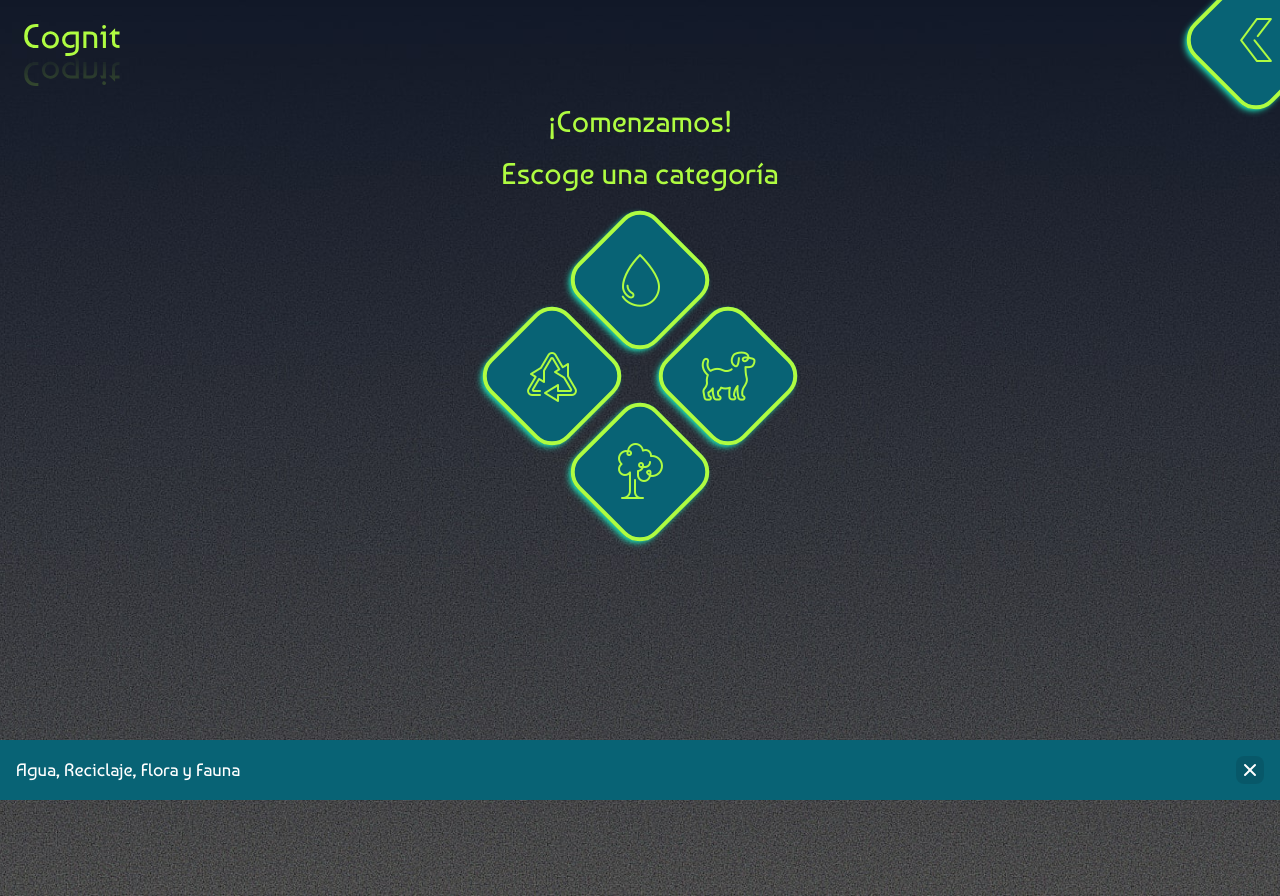
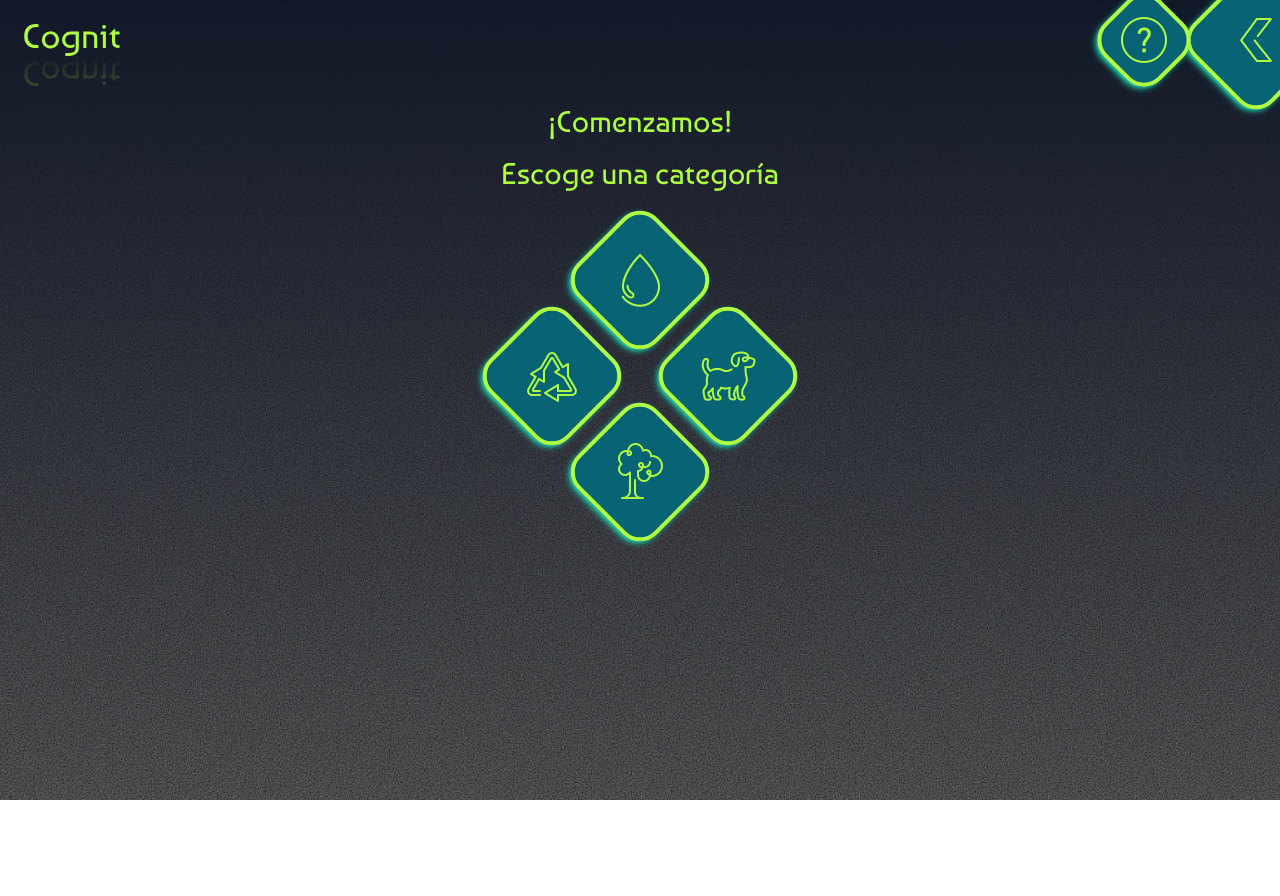
Before and after one commit to jorditosa/TFM-Cognit-Frontend, a React (Vite) app: page /games in a window 1280 px wide. After the commit the page ends 800 px from the top, so only its background shows below. Built offline with nearby package versions, Linux system fonts and the light colour scheme.

Commit message:
added confetti, and some spacing fixed

```diff
--- a/package.json
+++ b/package.json
@@ -20,6 +20,7 @@
     "prop-types": "^15.8.1",
     "react": "^18.2.0",
     "react-dom": "^18.2.0",
+    "react-dom-confetti": "^0.2.0",
     "react-error-boundary": "^4.0.11",
     "react-i18next": "^13.5.0",
     "react-magic-motion": "^1.0.9",
--- /dev/null
+++ b/src/components/Confetti.jsx
@@ -0,0 +1,27 @@
+import PropTypes from "prop-types";
+import Confetti from 'react-dom-confetti';
+
+const config = {
+  angle: 90,
+  spread: 360,
+  startVelocity: 40,
+  elementCount: 70,
+  dragFriction: 0.12,
+  duration: 3000,
+  stagger: 3,
+  width: "10px",
+  height: "10px",
+  perspective: "500px",
+  colors: ["#000", "#AFFC41"]
+};
+
+const ConfettiComponent = ({ active }) => {
+  console.log(active)
+  return <Confetti active={active} config={config} />
+};
+
+ConfettiComponent.propTypes = {
+  active: PropTypes.bool.isRequired
+}
+
+export default ConfettiComponent
--- a/src/components/HeaderBackBtn.jsx
+++ b/src/components/HeaderBackBtn.jsx
@@ -22,6 +22,20 @@ const Header = () => {
         size='sm'
         className='absolute -right-8 -top-4'
       />
+
+       <Rombo
+        textContent={
+          <button
+          onClick={() => navigate('/dashboard/general-info')}
+          className='flex items-center w-full'
+          >
+            <img src="/assets/icons8-ayuda-50.png" alt="help icon" />
+          </button>
+        }
+        font='xs'
+        size='xs'
+        className='absolute right-24 -top-0'
+      />
     </header>
   )
 }
--- a/src/components/Legend.jsx
+++ b/src/components/Legend.jsx
@@ -1,30 +1,28 @@
+import { t } from "i18next"
+import { Link } from "react-router-dom"
+
 const Legend = () => {
   return (
-    <div className="fixed inset-x-0 bottom-0">
+    <div className="container w-full mx-auto flex items-center justify-center mt-96 ">
       <div
-        className="relative flex items-center justify-between gap-4 bg-blue p-4 text-white"
+        className="relative flex items-center justify-between gap-4 bg-blue/50 rounded-full p-4 text-white"
       >
         <p className="text-lg font-medium">
-          Agua, Reciclaje, Flora y Fauna
+          {t("help_tag_game")}
         </p>
 
+        <Link
+        to="/"
+        title="help"
+        >
         <button
           aria-label="Close"
           className="shrink-0 rounded-lg bg-black/10 p-1 transition hover:bg-black/20"
+
         >
-          <svg
-            xmlns="http://www.w3.org/2000/svg"
-            className="h-5 w-5"
-            viewBox="0 0 20 20"
-            fill="currentColor"
-          >
-            <path
-              fillRule="evenodd"
-              d="M4.293 4.293a1 1 0 011.414 0L10 8.586l4.293-4.293a1 1 0 111.414 1.414L11.414 10l4.293 4.293a1 1 0 01-1.414 1.414L10 11.414l-4.293 4.293a1 1 0 01-1.414-1.414L8.586 10 4.293 5.707a1 1 0 010-1.414z"
-              clipRule="evenodd"
-            />
-          </svg>
+          <img src="/assets/icons8-ayuda-50.png" alt="" />
         </button>
+        </Link>
       </div>
     </div>
   )
--- a/src/index.css
+++ b/src/index.css
@@ -69,3 +69,31 @@ New CSS Effects
     below -2px linear-gradient(to top, transparent,
       rgba(0, 0, 0, 0.2));
 }
+
+/*
+Scroll bar
+*/
+
+/* Estilos para Webkit (Chrome, Safari, Opera) */
+::-webkit-scrollbar {
+  width: 12px;
+}
+
+::-webkit-scrollbar-thumb {
+  background-color: #AFFC41;
+  border-radius: 50px;
+}
+
+/* Estilos para Firefox */
+* {
+  scrollbar-width: thin;
+  scrollbar-color: #AFFC41 transparent;
+}
+
+*::-webkit-scrollbar-thumb {
+  background-color: #AFFC41 !important;
+}
+
+*::-webkit-scrollbar-track {
+  background: transparent;
+}
--- a/src/locales/ca/translation.json
+++ b/src/locales/ca/translation.json
@@ -60,6 +60,10 @@
   "skill_exploration": "Explorador/a",
   "games_menu_heading": "Comencem!",
   "games_menu_subheading": "Tria una categoria",
-  "game_action_cta": "Fet!",
-  "error_msg_userAlreadyCreated": "Ja hi ha un usuari amb aquesta adreça de correu electrònic"
+  "game_action_cta": "Ho has aconseguit?",
+  "validation_heading": "Ho has aconseguit?",
+  "validation_subheading": "Ara és el moment de validar-ho. És el torn del teu responsable per corroborar si has complert l'objectiu del joc/acció",
+  "validation_input_placeholder": "Introdueix el codi",
+  "error_msg_userAlreadyCreated": "Ja hi ha un usuari amb aquesta adreça de correu electrònic",
+  "help_tag_game": "Necessites ajuda per saber quins són els jocs?"
 }
--- a/src/locales/es/translation.json
+++ b/src/locales/es/translation.json
@@ -60,6 +60,13 @@
   "skill_exploration": "Explorador/a",
   "games_menu_heading": "¡Comenzamos!",
   "games_menu_subheading": "Escoge una categoría",
-  "game_action_cta": "¡Hecho!",
-  "error_msg_userAlreadyCreated": "Ya existe un usuario con esta dirección de correo"
+  "game_action_cta": "¿Lo has conseguido?",
+  "validation_heading": "¿Lo has conseguido?",
+  "validation_subheading": "Ahora es el momento de validarlo, es turno de tu responsable para corroborar si has cumplido con el objetivo del juego/acción",
+  "validation_input_placeholder": "Introduce el código",
+  "validation_congratulations_header": "¡Felicidades!",
+  "validation_congratulations_skill_point": "Punto de habilidad",
+  "validation_congratulations_points": "Puntos",
+  "error_msg_userAlreadyCreated": "Ya existe un usuario con esta dirección de correo",
+  "help_tag_game": "¿Necesitas ayuda para saber más sobre los juegos?"
 }
--- a/src/views/dashboard/Dashboard.jsx
+++ b/src/views/dashboard/Dashboard.jsx
@@ -46,7 +46,7 @@ const Dashboard = () => {
             </h1>
 
             <div className="relative mt-6">
-              <Link to='/games'>
+              <Link to='/games' title='Games'>
                 <Rombo
                   className="absolute top-0 -left-14"
                   textContent={
@@ -58,7 +58,7 @@ const Dashboard = () => {
                   size='sm'
                 />
               </Link>
-              <Link to='/profile/skills'>
+              <Link to='/profile/skills' title='Skills'>
                 <Rombo
                   className="absolute top-24 right-8"
                   textContent={
@@ -68,7 +68,7 @@ const Dashboard = () => {
                   size='sm'
                 />
               </Link>
-              <Link to='/dashboard/general-info'>
+              <Link to='/dashboard/general-info' title='General Info'>
                 <Rombo
                   className="absolute top-48 -left-14"
                   textContent={
@@ -78,7 +78,7 @@ const Dashboard = () => {
                   size='sm'
                 />
               </Link>
-              <Link to='/profile'>
+              <Link to='/profile' title='Profile'>
                 <Rombo
                   className="absolute top-24 left-8"
                   textContent={
@@ -106,8 +106,8 @@ const Dashboard = () => {
                 textContent={
                   <p className='text-blue text-center'>{currentGame?.game_title}</p>
                 }
-                font="md"
-                size='md'
+                font="sm"
+                size='sm'
               />
               </Link>
                 ) :
--- a/src/views/games/GamePLAY.jsx
+++ b/src/views/games/GamePLAY.jsx
@@ -3,6 +3,7 @@ import { t } from "i18next";
 import { useEffect, useState } from "react";
 import { useDispatch } from 'react-redux';
 import { useLocation, useNavigate } from "react-router-dom";
+import ConfettiComponent from '../../components/Confetti';
 import { GAMES_CODE } from "../../constants/constants";
 import { getPlayingGame } from "../../services/gamesService";
 import { setCurrentGame } from '../../store/games/games.slice';
@@ -12,6 +13,7 @@ const GamePLAY = () => {
   const dispatch = useDispatch()
   const navigate = useNavigate();
   const [game, setGame] = useState('')
+  const [openConff, setOpenConff] = useState(false)
   const location = useLocation();
   const animate = true
   const props = useSpring({
@@ -38,6 +40,11 @@ const GamePLAY = () => {
       // Random game
       const game = games[Math.floor(Math.random() * games.length)];
 
+      setTimeout(() => {
+        setOpenConff(true)
+      }, 100)
+
+
       // Setting the game
       dispatch(setCurrentGame(game))
       setGame(game)
@@ -50,10 +57,11 @@ const GamePLAY = () => {
         game &&
         <animated.div
           style={props}
-          className="container reflect mt-40 py-10 w-full flex flex-col justify-center px-8 rounded-lg">
-          <h1 className="text-lima text-center text-2xl border-b-4 border-lima shadow-lg shadow-lima rounded-md p-2">{game.game_title}</h1>
+          className="bg-blue/5 container reflect mt-40 py-10 w-full flex flex-col justify-center px-8 rounded-lg">
+          <span className='text-center text-6xl text-lima'> ⬇⬇  </span>
+          <h1 className="text-lima text-3xl rounded-full my-6 text-center"> {game.game_title} </h1>
 
-          <p className="p-2 mt-4 text-lima">
+          <p className="p-2 mt-4 text-lima text-xl">
             {game.game_description}
           </p>
 
@@ -64,6 +72,8 @@ const GamePLAY = () => {
             {t('game_action_cta')}
           </button>
 
+          <ConfettiComponent active={openConff} />
+
         </animated.div>
       }
     </>
--- a/src/views/games/GamesMenu.jsx
+++ b/src/views/games/GamesMenu.jsx
@@ -4,7 +4,6 @@ import { Suspense } from "react"
 import { Link } from 'react-router-dom'
 import { CircleLoader } from 'react-spinners'
 import HeaderBackBtn from "../../components/HeaderBackBtn"
-import Legend from '../../components/Legend'
 import Rombo from "../../components/Rombo"
 import useFadeInAnimation from "../../hooks/useFadeInAnimation"
 import useGamesInfo from '../../hooks/useGamesInfo'
@@ -15,13 +14,12 @@ const GamesMenu = () => {
 
   return (
     <Suspense fallback={<CircleLoader color="#086375" size={25} />}>
-      <section id="game-page" className='overflow-hidden w-full'>
+      <section id="game-page" className='overflow-hidden w-full h-screen'>
 
         <HeaderBackBtn />
 
         <animated.div
           style={props}
-          className='h-screen'
         >
           <div className="container mt-4 w-full flex flex-col items-center">
             <h1 className="text-lima text-3xl my-2">
@@ -33,7 +31,7 @@ const GamesMenu = () => {
             </p>
 
             <div className="relative mt-6">
-              <Link to='/games/l/water'>
+              <Link to='/games/l/water' title='Water'>
                 <Rombo
                   className="absolute top-0 -left-14"
                   textContent={
@@ -43,7 +41,7 @@ const GamesMenu = () => {
                   size='sm'
                 />
               </Link>
-              <Link to='/games/l/recycling'>
+              <Link to='/games/l/recycling' title='Recycling'>
                 <Rombo
                   className="absolute top-24 right-8"
                   textContent={
@@ -53,7 +51,7 @@ const GamesMenu = () => {
                   size='sm'
                 />
               </Link>
-              <Link to='/games/l/flora'>
+              <Link to='/games/l/flora' title='Flora'>
                 <Rombo
                   className="absolute top-48 -left-14"
                   textContent={
@@ -63,7 +61,7 @@ const GamesMenu = () => {
                   size='sm'
                 />
               </Link>
-              <Link to='/games/l/fauna'>
+              <Link to='/games/l/fauna' title='Fauna'>
                 <Rombo
                   className="absolute top-24 left-8"
                   textContent={
@@ -77,9 +75,6 @@ const GamesMenu = () => {
           </div>
 
         </animated.div>
-
-        <Legend />
-
       </section>
     </Suspense>
   )
```
Also changed, not shown: src/components/ValidationCard.jsx (+18 -5 lines), src/views/games/GameCHECK.jsx (+27 -21 lines), public/assets/icons8-ayuda-50.png (added), 1 other file (tests, documents, lock files or other folders).
